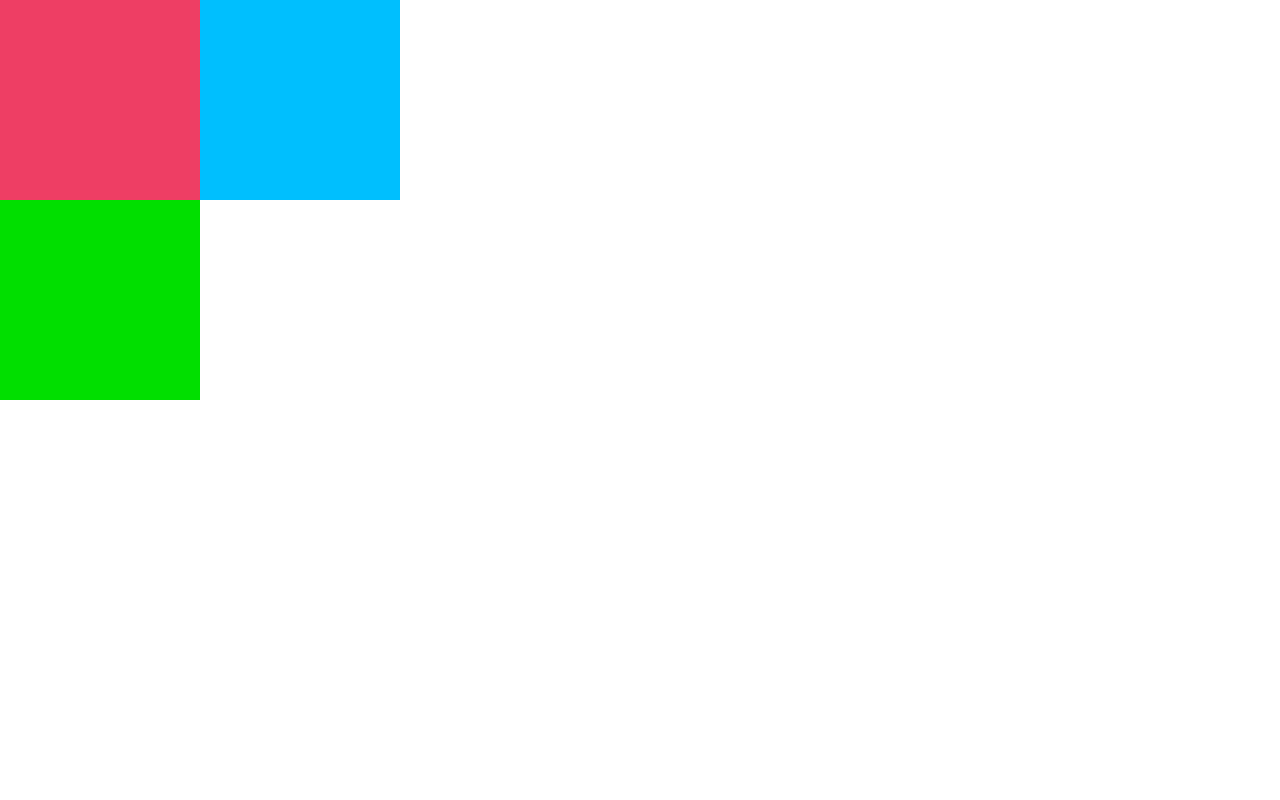
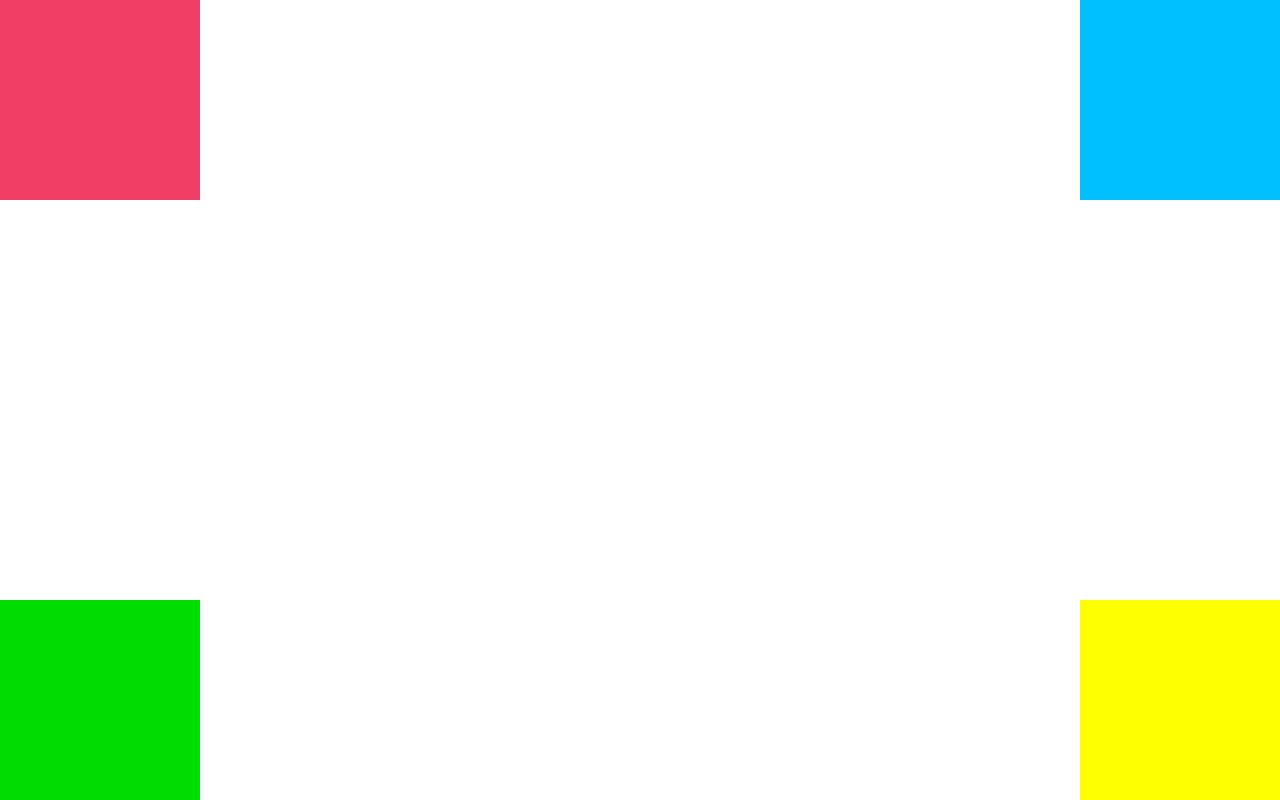
Before and after one commit to Pitt009/Positioning_bebe, a plain HTML site: page index.html in a window 1280 px wide. Drawn offline with Linux system fonts and the light colour scheme.

Commit message:
ejercicio3

```diff
--- a/css/main.css
+++ b/css/main.css
@@ -12,18 +12,33 @@ body{
 .caja{
   width: 200px;
   height: 200px;
+  position: absolute;
+
 }
 
 #rosa{
   background-color: #EE3E64;
+
+  left: 0;
+  top: 0;
+
 }
  #azul{
    background-color: #00BFFF;
-   position: relative;
-   left: 200px;
+
+   right: 0;
+   top: 0;
+
  }
 
  #verde{
    background-color: #01DF01;
+   left: 0;
+   bottom: 0;
+}
 
+ #amarilla{
+   background-color: #FFFF00;
+   right: 0;
+   bottom: 0;
  }
--- a/index.html
+++ b/index.html
@@ -7,11 +7,10 @@
   </head>
   <body>
     <div class="container">
-      <div class="caja" id="rosa">
-        <div class="caja" id="azul"></div>
-      </div>
-
+      <div class="caja" id="rosa"></div>
+      <div class="caja" id="azul"></div>
       <div class="caja" id="verde"></div>
+      <div class="caja" id="amarilla"></div>
     </div>
     <script src="js/main.js"></script>
   </body>
```
